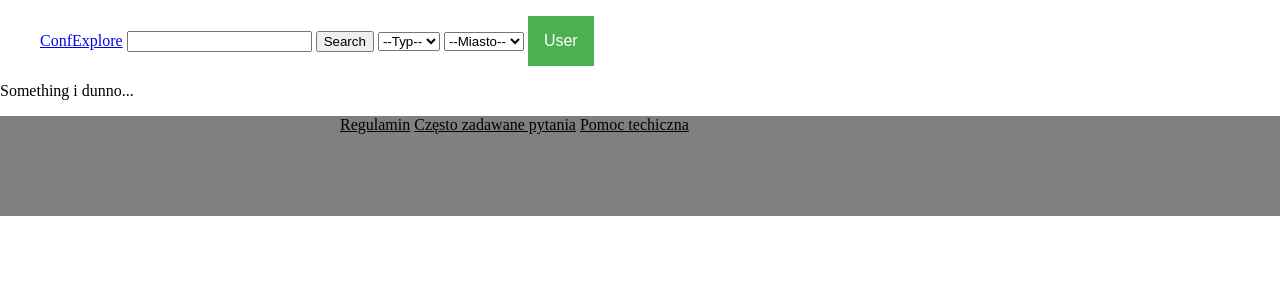
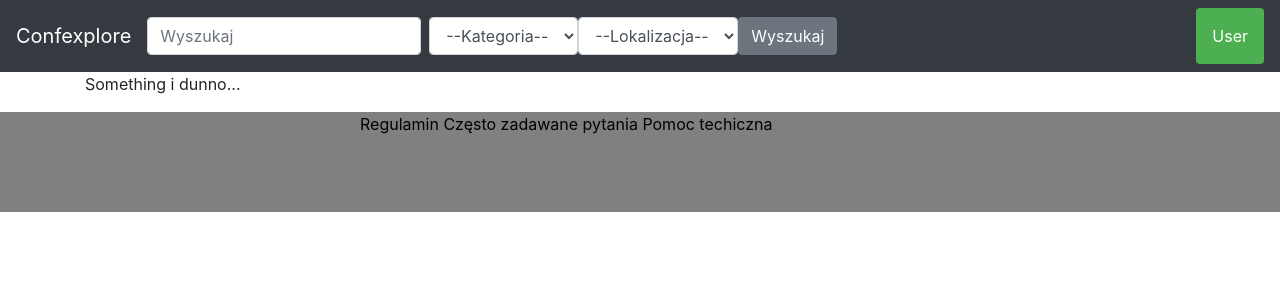
Before and after one commit to mateuszgrzyb/confexplore, a Django app: page / in a window 1280 px wide. Shown: the top 300 px of the page. Run offline with Django 3.2, Linux system fonts and the light colour scheme; some libraries are stand-ins or nearby versions.

Commit message:
add home bootstrap

```diff
--- a/templates/main.html
+++ b/templates/main.html
@@ -3,7 +3,12 @@
 <head>
 
   <meta charset="UTF-8">
-  <title>Title</title>
+  <meta name="viewport" content="width=device-width, initial-scale=1, shrink-to-fit=no">
+
+    <!-- Bootstrap CSS -->
+    <link rel="stylesheet" href="https://maxcdn.bootstrapcdn.com/bootstrap/4.0.0/css/bootstrap.min.css" integrity="sha384-Gn5384xqQ1aoWXA+058RXPxPg6fy4IWvTNh0E263XmFcJlSAwiGgFAW/dAiS6JXm" crossorigin="anonymous">
+
+  <title>Confexplore</title>
 
   {% load static %}
 
@@ -13,9 +18,15 @@
 </head>
 <body>
   {% include 'navbar.html' %}
-  {% block content %}
+  <div class="container">
+      {% block content %}
 
-  {% endblock content %}
+      {% endblock content %}
+  </div>
+
   {% include 'footer.html' %}
+<script src="https://code.jquery.com/jquery-3.2.1.slim.min.js" integrity="sha384-KJ3o2DKtIkvYIK3UENzmM7KCkRr/rE9/Qpg6aAZGJwFDMVNA/GpGFF93hXpG5KkN" crossorigin="anonymous"></script>
+    <script src="https://cdnjs.cloudflare.com/ajax/libs/popper.js/1.12.9/umd/popper.min.js" integrity="sha384-ApNbgh9B+Y1QKtv3Rn7W3mgPxhU9K/ScQsAP7hUibX39j7fakFPskvXusvfa0b4Q" crossorigin="anonymous"></script>
+    <script src="https://maxcdn.bootstrapcdn.com/bootstrap/4.0.0/js/bootstrap.min.js" integrity="sha384-JZR6Spejh4U02d8jOt6vLEHfe/JQGiRRSQQxSfFWpi1MquVdAyjUar5+76PVCmYl" crossorigin="anonymous"></script>
 </body>
 </html>
--- a/templates/navbar.html
+++ b/templates/navbar.html
@@ -1,42 +1,35 @@
+<nav class="navbar navbar-expand-lg navbar navbar-dark bg-dark">
+  <a class="navbar-brand" href="{% url 'home' %}">Confexplore</a>
+  <button class="navbar-toggler" type="button" data-toggle="collapse" data-target="#navbarSupportedContent" aria-controls="navbarSupportedContent" aria-expanded="false" aria-label="Toggle navigation">
+    <span class="navbar-toggler-icon"></span>
+  </button>
 
-<form id="search" method="post" action="{% url 'home' %}">
- {% csrf_token %}
-  <!--
-    info nt datalist w firefox
-    dziala, tylko nie pokazuje strzalki z boku
-    na chromie wszystko dziala
-  -->
+  <div class="collapse navbar-collapse" id="navbarSupportedContent">
+    <ul class="navbar-nav mr-auto">
+    <form class="form-inline my-2 my-lg-0">
+      <input class="form-control mr-sm-2" type="search" placeholder="Wyszukaj" aria-label="Wyszukaj">
 
-  <ul id="navbar">
-    <li>
-      <a href="{% url 'home' %}">ConfExplore</a>
-    </li>
-    <li>
-      <input type="text" name="name">
-    </li>
-    <li>
-      <input type="submit" value="Search">
-    </li>
-    <li>
 
-      <select name="type">
-        <option value="">--Typ--</option>
+      <select class="form-control" name="type">
+      <option>--Kategoria--</option>
           {% for type in types %}
-          <option value="{{ type }}">{{ type }}</option>
+            <option>{{ type }}</option>
           {% endfor %}
       </select>
-    </li>
-    <li>
-      <select name="city">
-        <option value="">--Miasto--</option>
+      <select class="form-control" name="city">
+      <option>--Lokalizacja--</option>
           {% for city in cities %}
-          <option value="{{ city }}">{{ city }}</option>
+            <option>{{ city }}</option>
           {% endfor %}
       </select>
-    </li>
-    <li>
+      <button class="btn btn-secondary mr-1" type="submit">Wyszukaj</button>
+    </form>
+    </ul>
+  </div>
+
+
   <div id="usermenu">
-        <button id="usermenu-btn">User</button>
+      <button type="button" class="btn btn-dark" id="usermenu-btn">User</button>
         <div id="usermenu-content">
 
           {% if user_type == "U" %}
@@ -58,6 +51,5 @@
           {% endif %}
         </div>
   </div>
-    </li>
-  </ul>
-</form>
+
+</nav>
```
Lines whose indentation alone changed are shown as unchanged.
